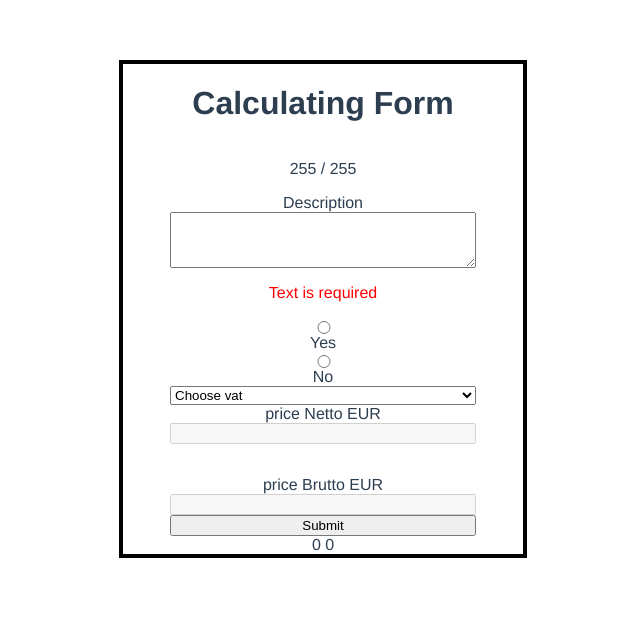
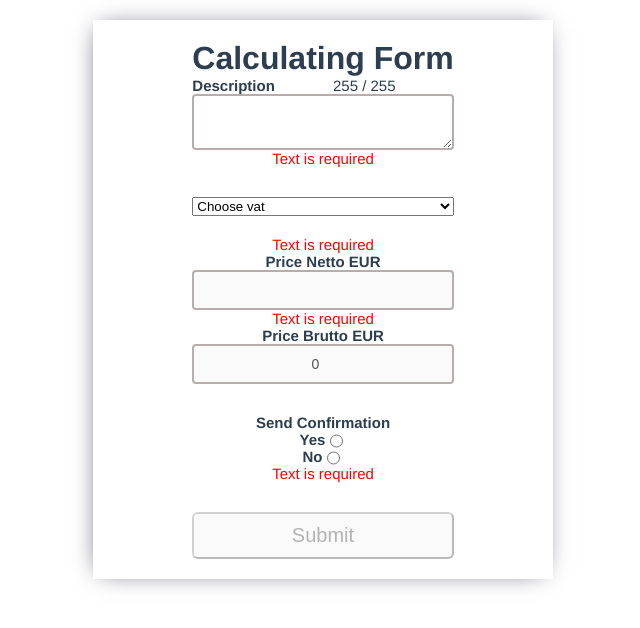
Before and after one commit to Datureli/recruitmentTask, a Vue app: page / in a window 1280 px wide. Shown: the top 628 px of the page, without its empty margins (317-957 px from the left). Built offline with nearby package versions, Linux system fonts and the light colour scheme.

Commit message:
working at validation inputs

```diff
--- a/src/App.vue
+++ b/src/App.vue
@@ -3,11 +3,13 @@
     <form @submit.prevent="submitForm">
       <h1>Calculating Form</h1>
       <div class="form-group">
-        <p>
-          {{ form.descriptionMaxLength - form.description.length }} /
-          {{ form.descriptionMaxLength }}
-        </p>
-        <label for="Description">Description</label>
+        <div class="radioButton">
+          <label for="Description">Description</label>
+          <p>
+            {{ form.descriptionMaxLength - form.description.length }} /
+            {{ form.descriptionMaxLength }}
+          </p>
+        </div>
 
         <textarea v-model="form.description" maxlength="255"> </textarea>
 
@@ -16,34 +18,49 @@
           You can’t enter more than 255 characters
         </p>
       </div>
-      <div class="form-group">
-        <input type="radio" value="yes" v-model="form.sendInformation" />
-        <label for="Send confirmation">Yes</label>
-        <input type="radio" value="no" v-model="form.sendInformation" />
-        <label for="Send confirmation">No</label>
-        <p v-if="radiusButton" class="errors">Text is required</p>
-      </div>
 
       <div class="form-group">
-        <select @change="changeDisable" :value="form.vatInput" v-model="form.vatInput">
+        <select
+          style="margin-bottom: 20px"
+          @change="changeDisable"
+          :value="form.vatInput"
+          v-model="form.vatInput"
+        >
           <option :value="form.vatInput" disabled hidden>Choose vat</option>
-          <option v-for="option in options" :key="option.value" :value="option.value">
+          <option
+            v-for="option in options"
+            :key="option.value"
+            :value="option.value"
+          >
             {{ option.value + "%" }}
           </option>
         </select>
-        <label for="price Netto EUR" >price Netto EUR</label>
+                <p class="errors" v-if="!chooseVatValidation">Text is required</p>
+        <label for="price Netto EUR">Price Netto EUR</label>
         <input
           type="number"
           v-model="form.nettoPriceInput"
           :disabled="isDisabled"
         />
-        <p class="errors" v-if="!nettoInput"></p>
-        <label for="price Brutto EUR">price Brutto EUR</label>
-        <input type="number" :value="vatInput" disabled />
+        <p class="errors" v-if="!form.nettoPriceInput">Text is required</p>
+
+        <label for="price Brutto EUR">Price Brutto EUR</label>
+        <input type="number" :value="calculateBrutto" disabled />
+
       </div>
-      <button type="submit">Submit</button>
-      {{ calculateBrutto }}
-      {{form.vatInput}}
+      <div class="form-group">
+        <label for="Send confirmation">Send Confirmation</label>
+        <div class="displayFlex">
+          <label for="yes">Yes</label>
+          <input type="radio" :value="yes"  v-model="form.sendInformation" />
+        </div>
+        <div class="displayFlex">
+          <label for="no" >No</label>
+          <input type="radio" :value="no"  v-model="form.radioButton" />
+        </div>
+        <p v-if="!validateRadioButton" class="errors">Text is required</p>
+      </div>
+      <button type="submit" :disabled="!validateForm">Submit</button>
     </form>
   </div>
 </template>
@@ -72,7 +89,7 @@ export default {
         description: "",
         vatInput: 0,
         sendInformation: null,
-        radiusButton: null,
+        radioButton: null,
         bruttoPriceInput: null,
         nettoPriceInput: null,
         descriptionMaxLength: 255,
@@ -81,14 +98,7 @@ export default {
   },
   methods: {
     submitForm() {
-      const radioButtonValidation = !!this.radiusButton;
-      const formValidation =
-        this.descriptionValidation &&
-        this.descriptionLengthValidation &&
-        radioButtonValidation &&
-        this.nettoInput &&
-        this.disableBrutto;
-      if (formValidation) {
+      if (this.validateForm) {
         return "good";
       } else {
         return "wrong";
@@ -97,17 +107,36 @@ export default {
     changeDisable() {
       this.disabled = true;
     },
+    radioButtonValidation() {
+      return !!this.form.radioButton;
+    },
   },
   computed: {
     isDisabled() {
       return this.disabled === false;
     },
     calculateBrutto() {
-
-      let calculateVat = (this.form.nettoPriceInput / 100) * this.form.vatInput
+      let calculateVat = (this.form.nettoPriceInput / 100) * this.form.vatInput;
       return this.form.nettoPriceInput - calculateVat;
     },
-
+    validateForm() {
+      return (
+        this.descriptionValidation &&
+        this.descriptionLengthValidation &&
+        this.nettoPriceValidation &&
+        this.chooseVatValidation &&
+        this.validateRadioButton
+      );
+    },
+    validateRadioButton() {
+      return !!this.radioButton
+    },
+    chooseVatValidation() {
+      return !!this.form.vatInput
+    },
+    nettoPriceValidation() {
+      return !!this.form.nettoPriceInput
+    },
     descriptionValidation() {
       return !!this.form.description;
     },
@@ -124,38 +153,72 @@ export default {
   -webkit-font-smoothing: antialiased;
   -moz-osx-font-smoothing: grayscale;
   text-align: center;
+  justify-content: center;
   color: #2c3e50;
-  margin-top: 60px;
+  margin-top: 20px;
 }
-.formDiv {
-  text-align: center;
-  margin: auto;
-  display: grid;
-}
-div {
-  text-align: center;
+h1 {
+  margin: 0;
 }
 form {
   width: 400px;
   height: auto;
   margin: auto;
-  position: relative;
+  padding: 20px 30px;
   display: grid;
   justify-content: center;
   text-align: center;
-  border: 4px solid black;
+  box-shadow: -2px 0px 24px -9px rgba(66, 68, 90, 1);
 }
 .form-group {
   display: grid;
+  margin-bottom: 10px;
+  padding-bottom: 20px;
+  position: relative;
 }
-textarea {
-  align-items: center;
-  width: 300px;
-  height: 50px;
-}
-input {
+.radioButton {
+  display: flex;
 }
 .errors {
   color: red;
 }
+label {
+  display: inline-block;
+  font-size: 15px;
+  font-weight: 800;
+}
+
+input,
+textarea,
+option {
+  border: 2px solid #b9acac;
+  border-radius: 4px;
+  text-align: center;
+  display: block;
+  font-size: 14px;
+  padding: 10px;
+}
+textarea {
+  text-align: left;
+}
+option {
+  text-align: left;
+}
+button {
+  border-radius: 6px;
+  display: block;
+  font-size: 20px;
+  padding: 10px;
+  cursor: pointer;
+  transition: 0.8s;
+}
+p {
+  margin: auto;
+  font-size: 15px;
+}
+.displayFlex {
+  display: flex;
+  text-align: center;
+  justify-content: center;
+}
 </style>
```
Also changed, not shown: 1 other file (tests, documents, lock files or other folders).
